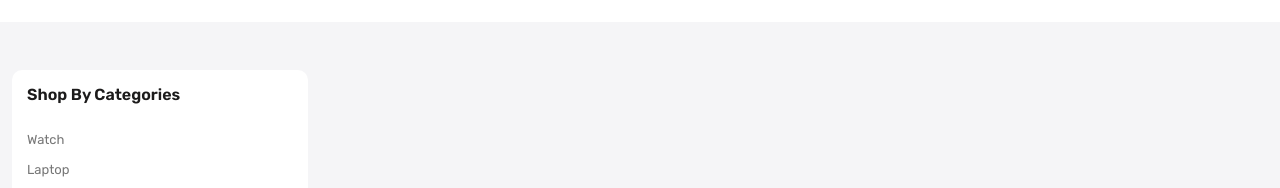
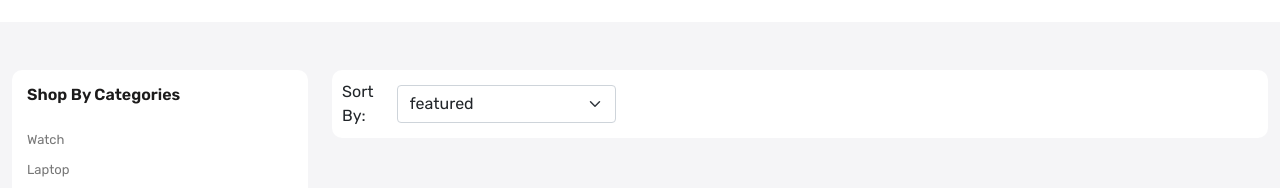
Before and after one commit to amr-abd-alhameed/e-commerce-app, a React (Create React App) app: page /e-commerce-app/store in a window 1280 px wide. Shown: the part 275-463 px from the top of the page. Built offline with nearby package versions, Linux system fonts and the light colour scheme.

Commit message:
some sections

```diff
--- /dev/null
+++ b/src/Pages/OurStore/Components/SearchingArea.js
@@ -0,0 +1,21 @@
+import React from "react";
+import Select from "./Select";
+
+const SearchingArea = () => {
+    return (
+        <>
+            <div className="col-9">
+                <div className="filter-sort-grid">
+                    <div className="d-flex justify-content-between align-items-center">
+                        <div className="d-flex align-items-center gap-10">
+                            <p className="mb-0 text-capitalize">sort by:</p>
+                            <Select />
+                        </div>
+                    </div>
+                </div>
+            </div>
+        </>
+    );
+};
+
+export default SearchingArea;
--- /dev/null
+++ b/src/Pages/OurStore/Components/Select.js
@@ -0,0 +1,30 @@
+import React from "react";
+
+const Select = () => {
+    return (
+        <>
+            <select name="" id="" className="form-select form-control">
+                <option value="manual" className="text-capitalize">
+                    featured
+                </option>
+                <option value="best-sealing" className="text-capitalize">
+                    best sealing
+                </option>
+                <option value="title-ascending" className="text-capitalize">
+                    alphabetically, A to Z
+                </option>
+                <option value="title-descending" className="text-capitalize">
+                    alphabetically, A to Z
+                </option>
+                <option value="price-ascending" className="text-capitalize">
+                    price, low to high
+                </option>
+                <option value="price-descending" className="text-capitalize">
+                    price, high to low
+                </option>
+            </select>
+        </>
+    );
+};
+
+export default Select;
--- a/src/Pages/OurStore/OurStore.js
+++ b/src/Pages/OurStore/OurStore.js
@@ -7,6 +7,7 @@ import CardLeftOne from "./Components/CardLeftOne";
 import CardLeftThree from "./Components/CardLeftThree";
 import CardLeftTwo from "./Components/CardLeftTwo";
 import logo1 from "../../assets/images/watch.jpg";
+import SearchingArea from "./Components/SearchingArea";
 
 const OurStore = () => {
     return (
@@ -47,6 +48,7 @@ const OurStore = () => {
                             logo1={logo1}
                         />
                     </div>
+                    <SearchingArea />
                 </Wrapper>
             </div>
         </>
--- a/src/Pages/OurStore/_OurStore.scss
+++ b/src/Pages/OurStore/_OurStore.scss
@@ -63,4 +63,9 @@
             margin-bottom: 0.5rem;
         }
     }
+    .filter-sort-grid {
+        padding: 10px;
+        border-radius: 10px;
+        background-color: white;
+    }
 }
```
